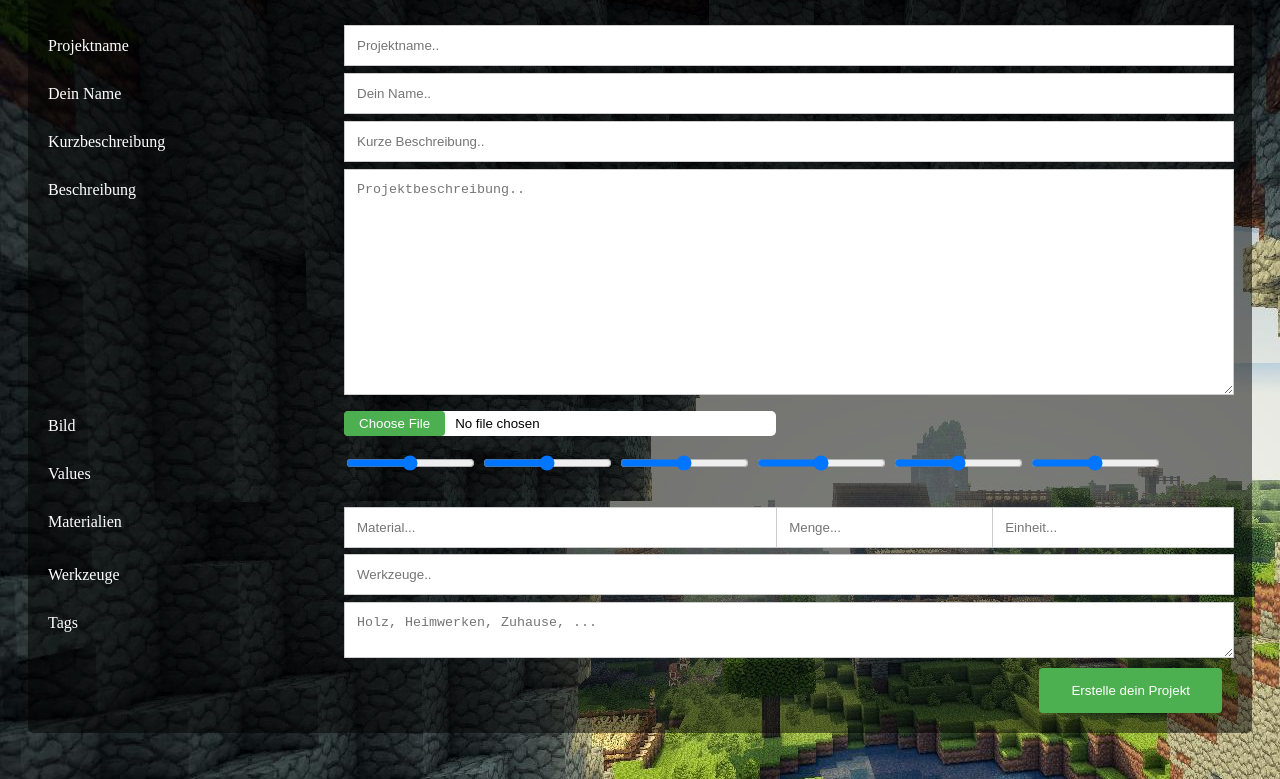
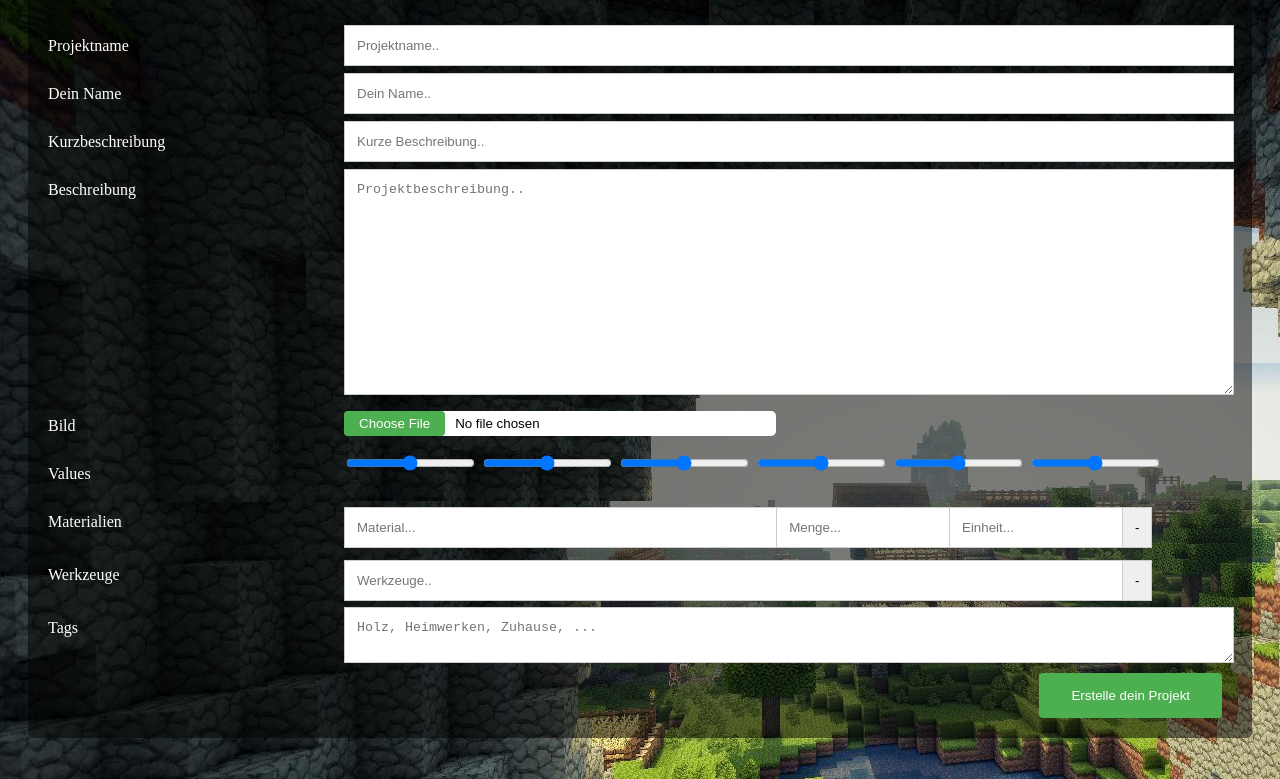
Before and after one commit to JanPfenning/whatsMyNextProject, a PHP site: page /html/createProject.html in a window 1280 px wide. Shown: the part 21-800 px from the top of the page. Run offline with PHP 8.4, Linux system fonts and the light colour scheme.

Commit message:
add button to remove a material or tool

```diff
--- a/fe/css/create.css
+++ b/fe/css/create.css
@@ -3,13 +3,17 @@ body {
     background-color: #000000 ;
 }
 
-input[type=text], textarea {
+input[type=text], textarea{
     width: 100%;
     padding: 12px;
     border: 1px solid #cccccc;
     resize: vertical;
 }
-
+button{
+    padding: 12px;
+    border: 1px solid #cccccc;
+    resize: vertical;
+}
 label {
     color: #fff;
     padding: 12px 12px 12px 0;
@@ -21,6 +25,16 @@ label {
     background: rgba(0, 0, 0, 0.5);
     padding: 20px;
     margin: 20px;
+}
+.col-10 {
+    float: left;
+    width: 10%;
+    margin-top: 6px;
+}
+.col-20 {
+    float: left;
+    width: 20%;
+    margin-top: 6px;
 }
 .col-25 {
     float: left;
@@ -37,13 +51,16 @@ label {
     width: 50%;
     margin-top: 6px;
 }
-
-
 .col-75 {
     float: left;
     width: 73%;
     margin-top: 6px;
   }
+.col-90 {
+    float: left;
+    width: 90%;
+    margin-top: 6px;
+}
 
 .row:after {
     content: "";
--- a/fe/html/createProject.html
+++ b/fe/html/createProject.html
@@ -70,17 +70,20 @@
                     <label for="materials">Materialien</label>
                 </div>
                 <div class="col-75">
-                    <span>
+                    <div>
                         <span class="col-50">
-                            <input type="text" id="materials" onchange="changeList(this,'mat')" name="materials[]" placeholder="Material...">
+                            <input type="text" id="materials" onchange="changeList(this,2)" name="materials[]" placeholder="Material...">
                         </span>
-                        <span class="col-25">
+                        <span class="col-20">
                             <input type="text" id="amount" name="amount[]" placeholder="Menge...">
                         </span>
-                        <span class="col-25">
+                        <span class="col-20">
                             <input type="text" id="unit" name="unit[]" placeholder="Einheit...">
                         </span>
-                    </span>
+                        <span class="col-10">
+                            <button onclick="removeLine(this,3)">-</button>
+                        </span>
+                    </div>
                 </div>
             </div>
             <div class="row">
@@ -88,9 +91,14 @@
                     <label for="tools">Werkzeuge</label>
                 </div>
                 <div class="col-75">
-                    <span>
-                        <input type="text" id="tools" onchange="changeList(this,'tool')" name="tools[]" placeholder="Werkzeuge..">
-                    </span>
+                    <div>
+                        <span class="col-90">
+                            <input type="text" id="tools" onchange="changeList(this,2)" name="tools[]" placeholder="Werkzeuge..">
+                        </span>
+                        <span class="col-10">
+                            <button onclick="removeLine(this,1)">-</button>
+                        </span>
+                    </div>
                 </div>
             </div>
             <div class="row">
--- a/fe/js/createProject.js
+++ b/fe/js/createProject.js
@@ -1,7 +1,8 @@
+/*TODO make all those static parent references by a for loop*/
 function changeList(inputElement,type){
     value = inputElement.value;
     row = inputElement.parentNode;
-    if(type==="mat"){
+    if(type===2){
         row = inputElement.parentNode.parentNode;
     }
     container = row.parentNode;
@@ -13,16 +14,17 @@ function changeList(inputElement,type){
     else{
         if(row.nextElementSibling === null){
             newRow = row.cloneNode(true);
-            if(type === "mat"){
+            if(type === 2){
                 newRow.childNodes.forEach(getRow);
+            }else if(type===1){
+                newRow.childNodes.forEach(emptyValues);
             }else{
-                newRow.childNodes.forEach(emptyValues);
+                console.error("We dont know how to handle parameter: "+type)
             }
             container.appendChild(newRow);
         }
     }
 }
-
 function getRow(value){
     if(value.tagName === "SPAN"){
         value.childNodes.forEach(emptyValues)
@@ -33,3 +35,19 @@ function emptyValues(value){
         value.value = "";
     }
 }
+/*TODO make those static parent references by a for loop*/
+function removeLine(element,type){
+    if(type===3){
+        e = element.parentNode.previousElementSibling.previousElementSibling.previousElementSibling.firstElementChild;
+    }else if(type===1){
+        e = element.parentNode.previousElementSibling.firstElementChild;
+    }else{
+        console.error("We dont know how to handle parameter: "+type)
+    }
+    e.value = '';
+    e.onchange()
+}
+function getValue(div){
+    div.childNodes.forEach(child.forEach(getValue));
+    return value;
+}
```
